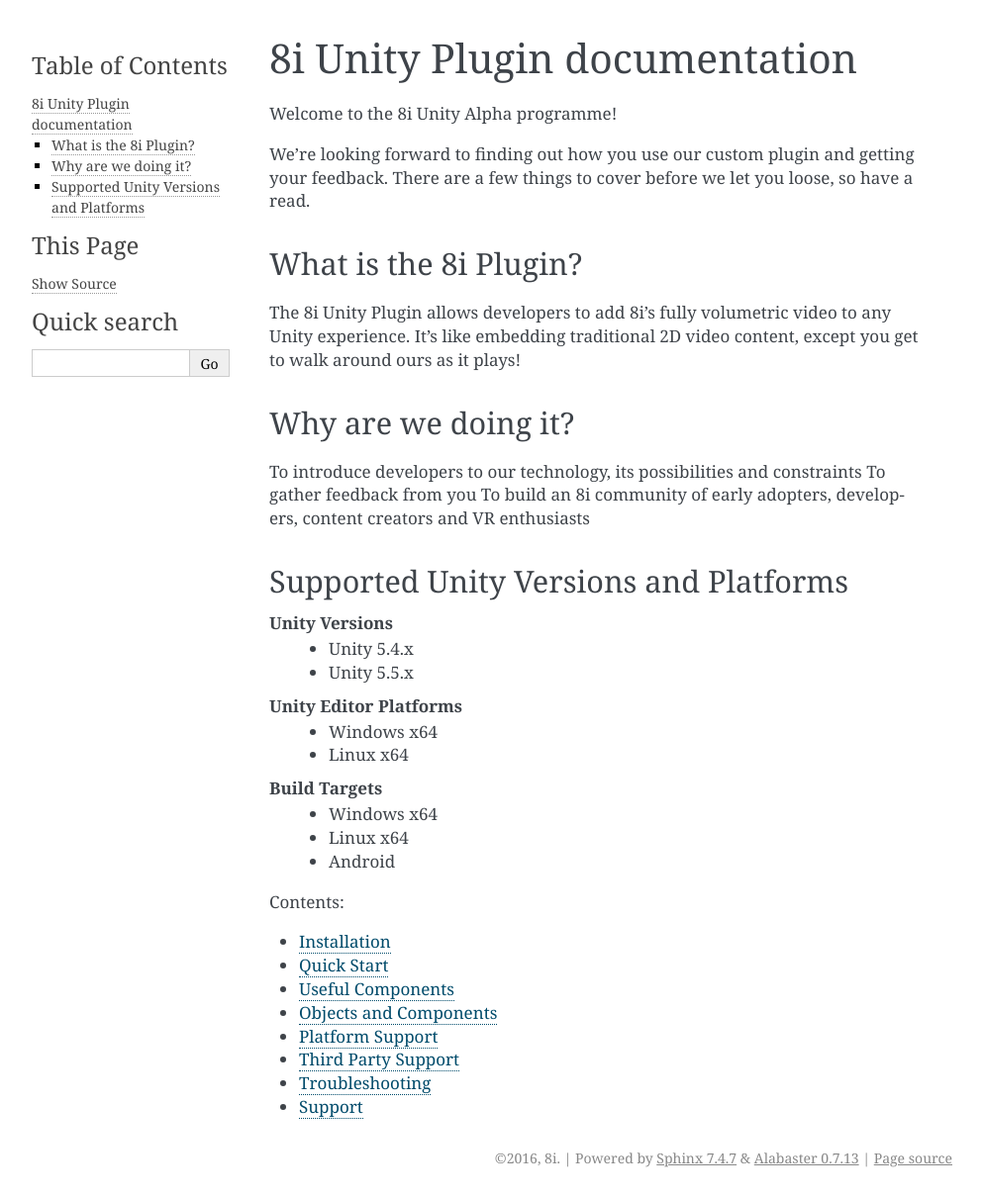
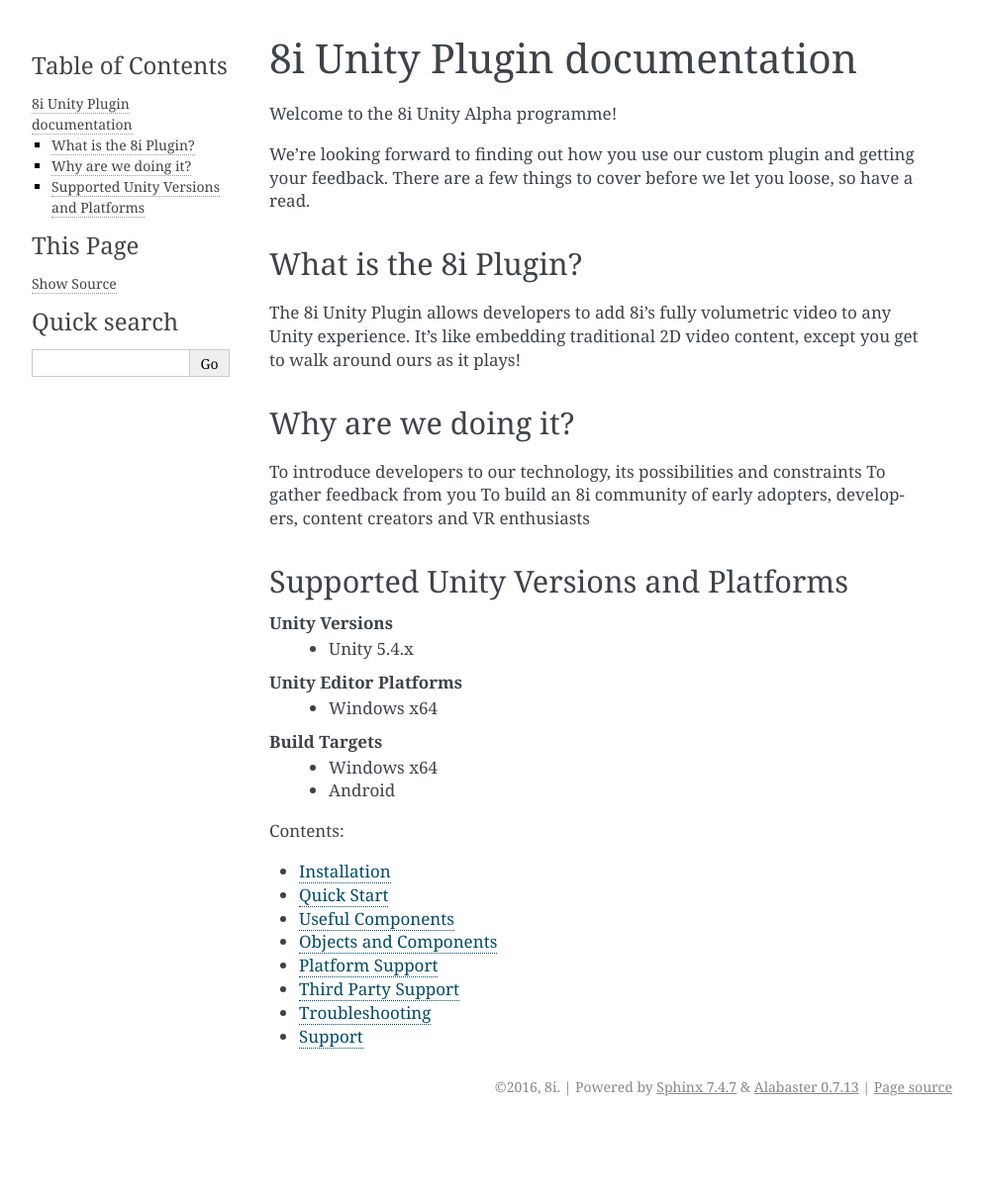
Before and after one commit to 8i/UnityPlugin_Documentation, a Sphinx documentation site: the page built from docs/source/index.rst, in a window 1280 px wide. Shown: the whole page at 99% size, without its empty margins (148-1141 px from the left). Built offline with Sphinx 7.4.7, drawn with Linux system fonts in a browser that asks for light colours; after the commit the page ends 1138 px from its top, so only the background shows below that.

Commit message:
Removed Unity 5.5.x and Linux from Supported Unity Versions and Platforms

```diff
--- a/docs/source/index.rst
+++ b/docs/source/index.rst
@@ -22,15 +22,12 @@
 --------------------------
 **Unity Versions**
   - Unity 5.4.x
-  - Unity 5.5.x
 
 **Unity Editor Platforms**
   - Windows x64
-  - Linux x64
 
 **Build Targets**
   - Windows x64
-  - Linux x64
   - Android
 
 Contents:
```
